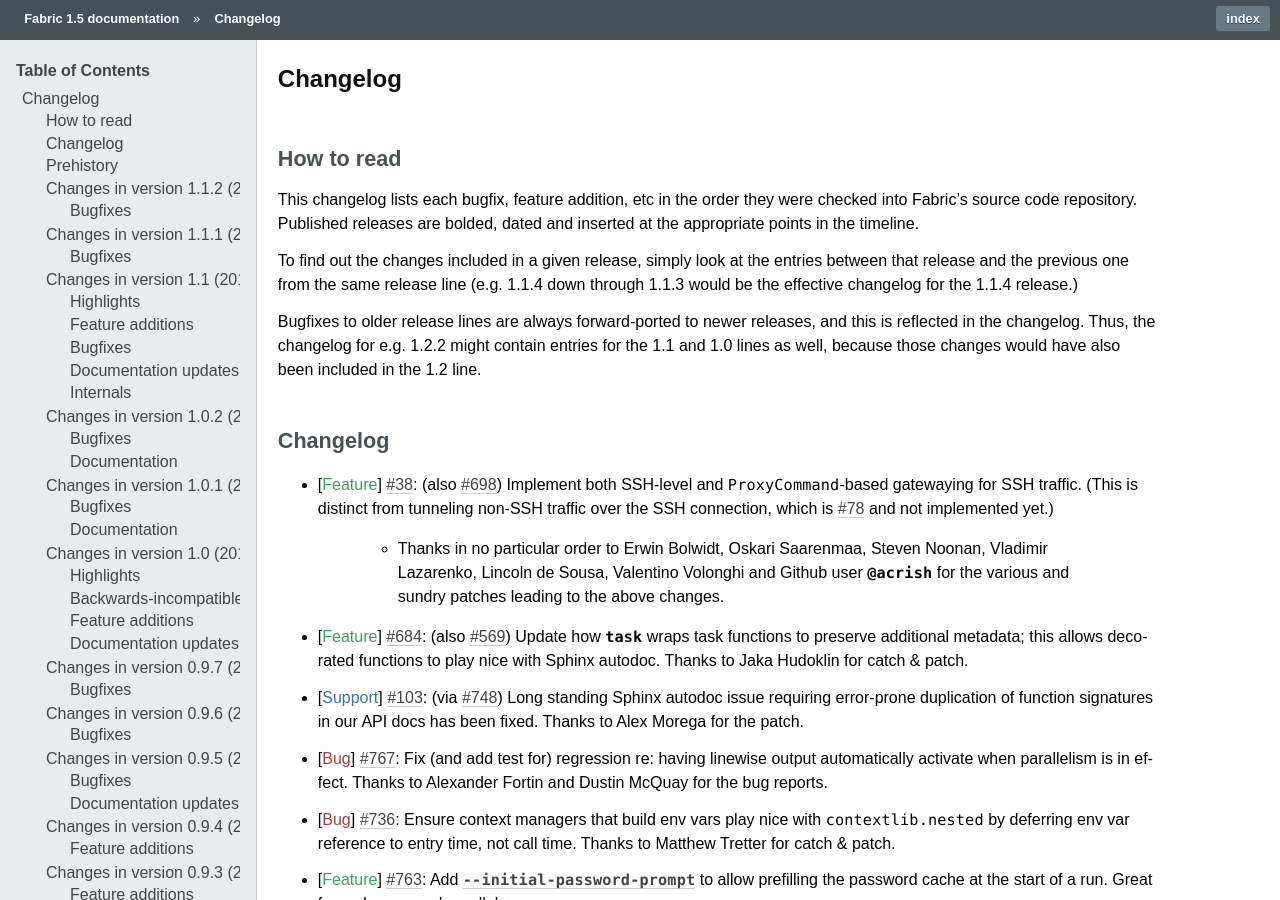
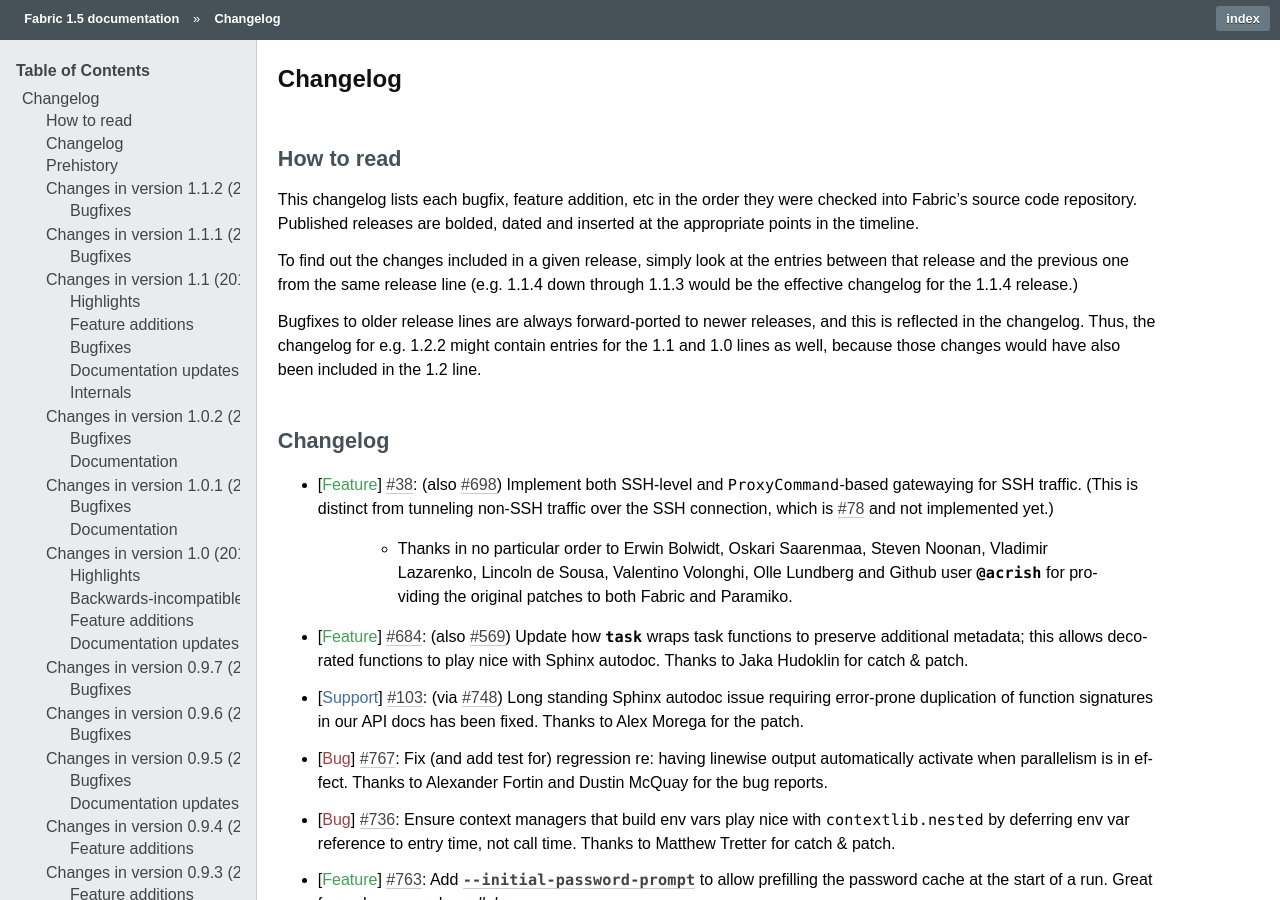
Before and after one commit to fabric/fabric, a Sphinx documentation site: the page built from docs/changelog.rst, in a window 1280 px wide and 900 px high. Built offline with Sphinx 7.4.7, drawn with Linux system fonts in a browser that asks for light colours.

Commit message:
Tweak changelog note

```diff
--- a/docs/changelog.rst
+++ b/docs/changelog.rst
@@ -30,9 +30,9 @@
   tunneling non-SSH traffic over the SSH connection, which is :issue:`78` and
   not implemented yet.)
     * Thanks in no particular order to Erwin Bolwidt, Oskari Saarenmaa, Steven
-      Noonan, Vladimir Lazarenko, Lincoln de Sousa, Valentino Volonghi and
-      Github user `@acrish` for the various and sundry patches leading to the
-      above changes.
+      Noonan, Vladimir Lazarenko, Lincoln de Sousa, Valentino Volonghi, Olle
+      Lundberg and Github user `@acrish` for providing the original patches to
+      both Fabric and Paramiko.
 * :feature:`684` (also :issue:`569`) Update how `~fabric.decorators.task` wraps
   task functions to preserve additional metadata; this allows decorated
   functions to play nice with Sphinx autodoc. Thanks to Jaka Hudoklin for catch
```
